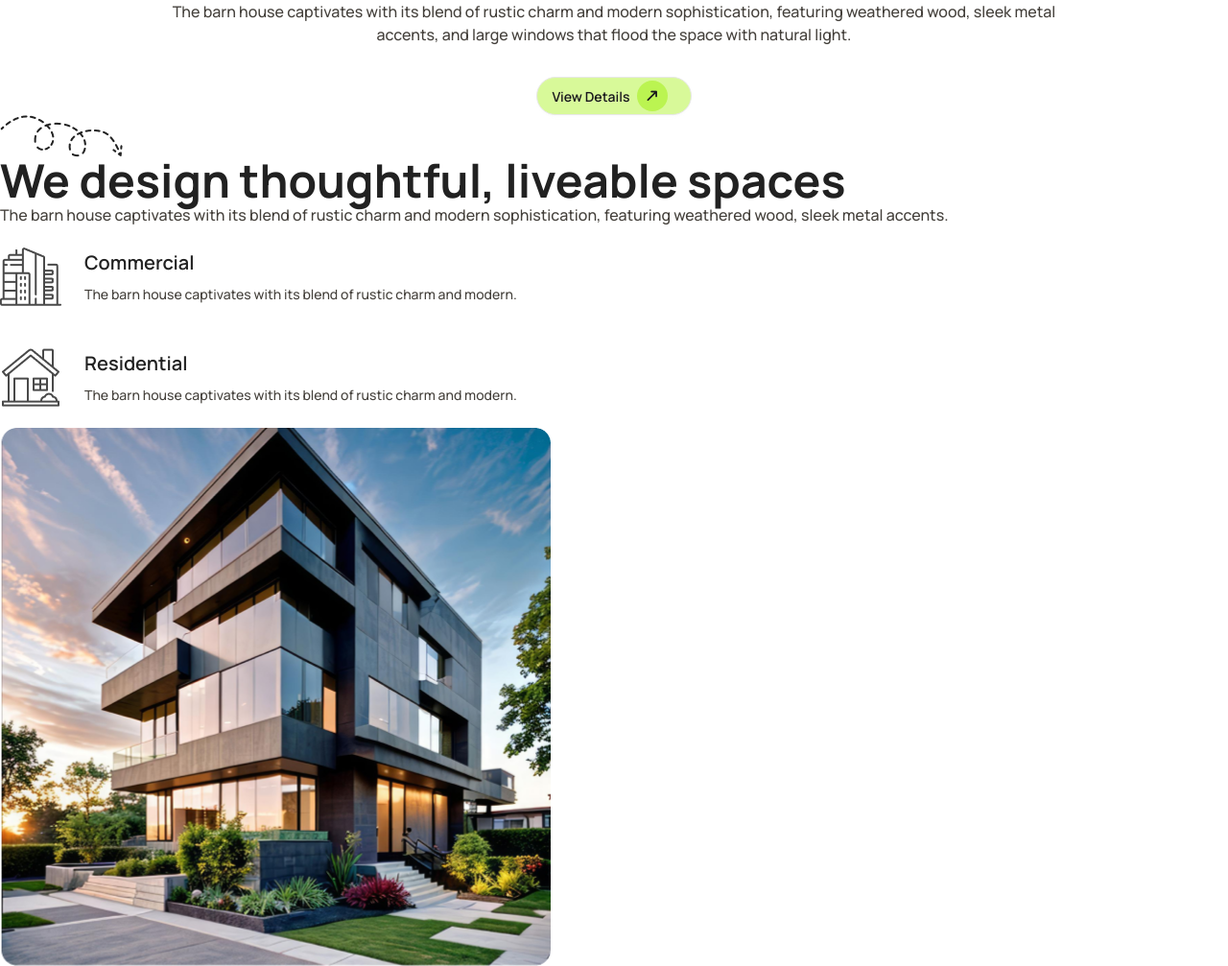
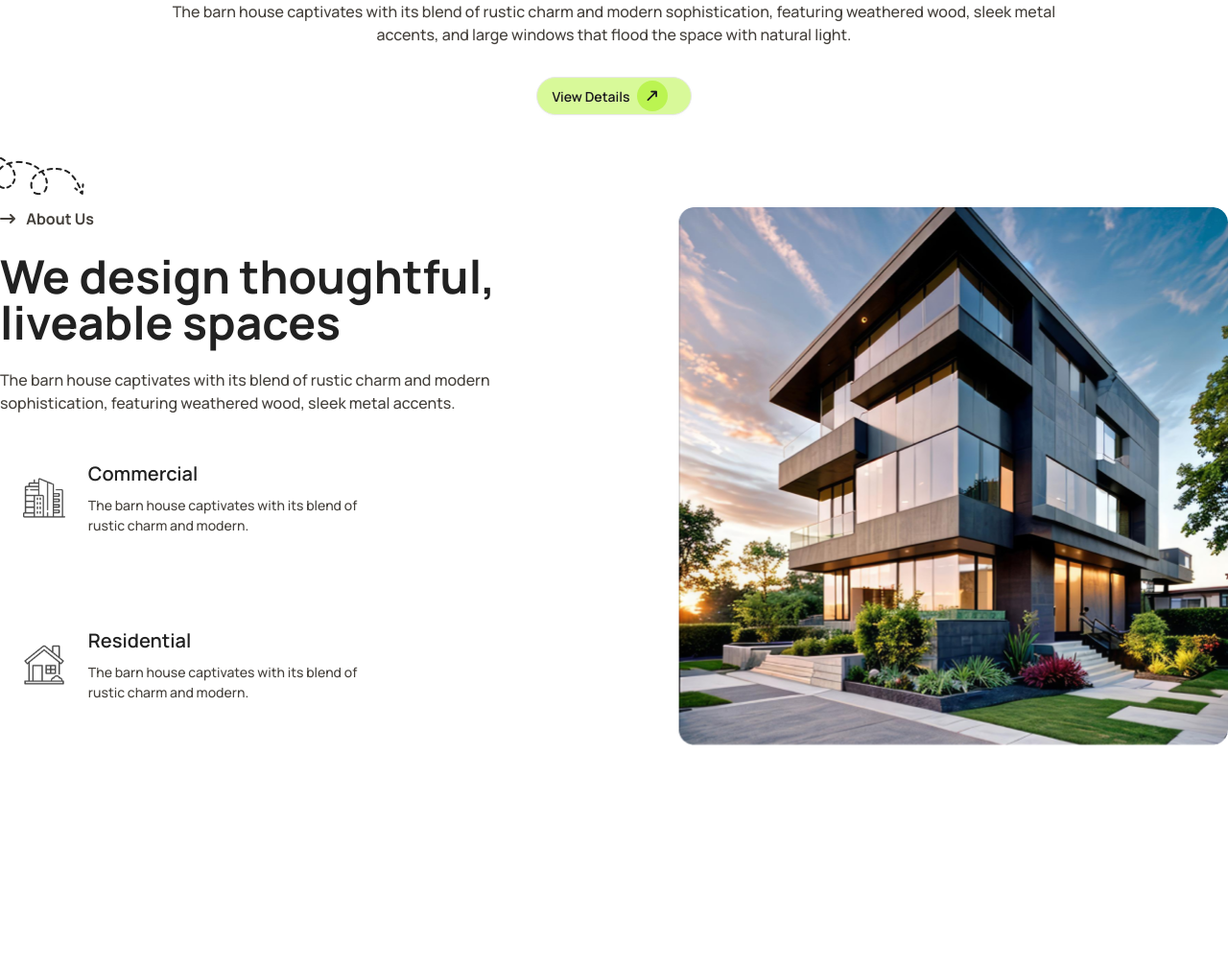
Before and after one commit to swadeshchisim/rinterio-with-daisyui, a plain HTML site: page index.html in a window 1280 px wide. Shown: the part 680-1687 px from the top of the page at 96% size. After the commit the page ends 1556 px from the top, so only its background shows below. Drawn offline with nearby package versions, Linux system fonts and the light colour scheme.

Commit message:
styles added for liable-spaces section

```diff
--- a/index.html
+++ b/index.html
@@ -84,18 +84,20 @@
     <!-- Main Section Starts Here -->
      <main class="container mx-auto">
       <!-- Liable Space Section Starts Here -->
-       <section class="relative">
-        <img src="./assets/Vector.png" alt="">
-        <div>
-          <h2 class="text-3xl md:text-5xl font-bold primary-color">We design thoughtful, liveable spaces</h2>
-          <p class="font-medium text-stone-700">The barn house captivates with its blend of rustic charm and
-            modern sophistication, featuring weathered wood, sleek metal accents.</p>
-        </div>
+       <section class="relative my-24">
+        <img class="absolute -left-10 -top-14" src="./assets/Vector.png" alt="">
         <!-- Liable Space Content Area -->
-         <div class="">
+         <div class="flex justify-between gap-9">
           <div>
+            <div class="max-w-xl">
+              <h4 class="text-stone-700 font-bold"><i class="fa-solid fa-arrow-right-long mr-2"></i> About Us</h4>
+              <h2 class="text-3xl md:text-5xl font-bold primary-color py-6">We design thoughtful, liveable spaces</h2>
+              <p class="font-medium text-stone-700">The barn house captivates with its blend of rustic charm and
+                modern sophistication, featuring weathered wood, sleek metal accents.</p>
+            </div>
+
             <!-- Card 1 -->
-            <div class="flex items-center">
+            <div class="flex items-center p-6 max-w-md">
               <figure>
                 <img class="w-16" src="./assets/commercial.png" alt="" />
               </figure>
@@ -105,7 +107,7 @@
               </div>
             </div>
             <!-- Card 2 -->
-            <div class="flex items-center">
+            <div class="flex items-center p-6 max-w-md">
               <figure>
                 <img class="w-16" src="./assets/residential.png" alt="" />
               </figure>
```
